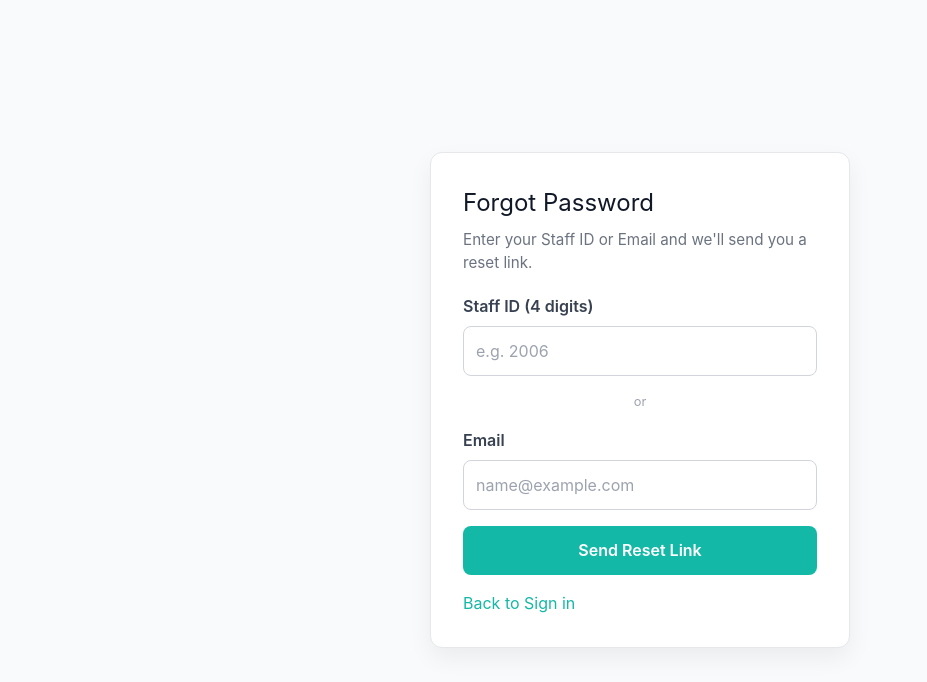
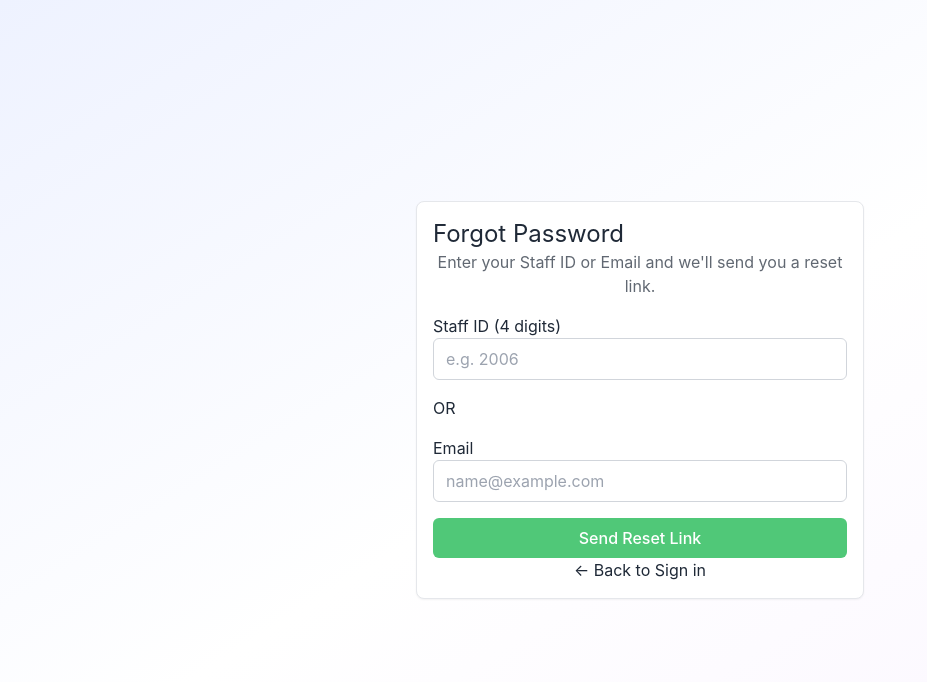
Before and after one commit to wilsonintai76/inspection-management-system, a Vue app in the folder vue-frontend/: page /forgot-password in a window 1280 px wide. Shown: the top 682 px of the page, without its empty margins (0-927 px from the left). Built offline with nearby package versions, Linux system fonts and the light colour scheme.

Commit message:
feat: Apply Tailwind + DaisyUI styling to auth pages (Register, ForgotPassword, VerifyEmail)

```diff
--- a/vue-frontend/src/views/ForgotPassword.vue
+++ b/vue-frontend/src/views/ForgotPassword.vue
@@ -1,29 +1,67 @@
 <template>
-  <div class="auth-page">
-    <div class="card">
-      <h1 class="title">Forgot Password</h1>
-      <p class="subtitle">Enter your Staff ID or Email and we'll send you a reset link.</p>
+  <div class="min-h-screen bg-gradient-to-br from-indigo-50 via-white to-purple-50 flex items-center justify-center p-4">
+    <div class="card w-full max-w-md bg-base-100 shadow-xl">
+      <div class="card-body">
+        <h2 class="card-title text-2xl justify-center">Forgot Password</h2>
+        <p class="text-center opacity-70 mb-4">Enter your Staff ID or Email and we'll send you a reset link.</p>
 
-      <form @submit.prevent="submit" class="form">
-        <div class="form-group">
-          <label>Staff ID (4 digits)</label>
-          <input v-model="staffId" type="text" maxlength="4" pattern="\d{4}" placeholder="e.g. 2006" />
-        </div>
-        <div class="divider">or</div>
-        <div class="form-group">
-          <label>Email</label>
-          <input v-model="email" type="email" placeholder="name@example.com" />
-        </div>
+        <form @submit.prevent="submit" class="space-y-4">
+          <div class="form-control">
+            <label class="label">
+              <span class="label-text">Staff ID (4 digits)</span>
+            </label>
+            <input
+              v-model="staffId"
+              type="text"
+              maxlength="4"
+              pattern="\d{4}"
+              placeholder="e.g. 2006"
+              class="input input-bordered w-full"
+            />
+          </div>
 
-        <button class="btn-primary" :disabled="isSubmitting">{{ isSubmitting ? 'Sending…' : 'Send Reset Link' }}</button>
-        <p v-if="message" class="message">{{ message }}</p>
-        <p v-if="error" class="error">{{ error }}</p>
-      </form>
+          <div class="divider">OR</div>
 
-      <router-link to="/login" class="back-link">Back to Sign in</router-link>
+          <div class="form-control">
+            <label class="label">
+              <span class="label-text">Email</span>
+            </label>
+            <input
+              v-model="email"
+              type="email"
+              placeholder="name@example.com"
+              class="input input-bordered w-full"
+            />
+          </div>
+
+          <button class="btn btn-primary w-full" :disabled="isSubmitting">
+            <span v-if="isSubmitting" class="loading loading-spinner"></span>
+            {{ isSubmitting ? 'Sending…' : 'Send Reset Link' }}
+          </button>
+
+          <div v-if="message" class="alert alert-success">
+            <svg xmlns="http://www.w3.org/2000/svg" class="stroke-current shrink-0 h-6 w-6" fill="none" viewBox="0 0 24 24">
+              <path stroke-linecap="round" stroke-linejoin="round" stroke-width="2" d="M9 12l2 2 4-4m6 2a9 9 0 11-18 0 9 9 0 0118 0z" />
+            </svg>
+            <span>{{ message }}</span>
+          </div>
+
+          <div v-if="error" class="alert alert-error">
+            <svg xmlns="http://www.w3.org/2000/svg" class="stroke-current shrink-0 h-6 w-6" fill="none" viewBox="0 0 24 24">
+              <path stroke-linecap="round" stroke-linejoin="round" stroke-width="2" d="M10 14l2-2m0 0l2-2m-2 2l-2-2m2 2l2 2m7-2a9 9 0 11-18 0 9 9 0 0118 0z" />
+            </svg>
+            <span>{{ error }}</span>
+          </div>
+        </form>
+
+        <div class="divider"></div>
+
+        <router-link to="/login" class="link link-primary text-center block">
+          ← Back to Sign in
+        </router-link>
+      </div>
     </div>
   </div>
-
 </template>
 
 <script setup lang="ts">
@@ -58,21 +96,3 @@ async function submit() {
   }
 }
 </script>
-
-<style scoped>
-.auth-page{display:flex;min-height:100vh;align-items:center;justify-content:center;background:#f9fafb;padding:2rem}
-.card{background:#fff;padding:2rem;border-radius:12px;box-shadow:0 10px 25px rgba(0,0,0,.06);width:100%;max-width:420px}
-.title{margin:0 0 .5rem 0;font-size:1.5rem;color:#111827}
-.subtitle{margin:0 0 1.25rem 0;color:#6b7280;font-size:.95rem}
-.form{display:flex;flex-direction:column;gap:1rem}
-.form-group{display:flex;flex-direction:column;gap:.5rem}
-label{font-weight:600;color:#374151}
-input{padding:.75rem;border:1px solid #d1d5db;border-radius:8px;font-size:1rem}
-.divider{display:flex;align-items:center;justify-content:center;color:#9ca3af;font-size:.8rem}
-.btn-primary{background:#14b8a6;color:#fff;border:none;padding:.8rem;border-radius:8px;font-weight:600;cursor:pointer}
-.btn-primary:disabled{opacity:.6;cursor:not-allowed}
-.message{color:#065f46;font-size:.9rem;margin:.25rem 0 0}
-.error{color:#b91c1c;font-size:.9rem;margin:.25rem 0 0}
-.back-link{display:inline-block;margin-top:1rem;color:#14b8a6;text-decoration:none}
-.back-link:hover{text-decoration:underline}
-</style>
--- a/vue-frontend/src/views/Register.vue
+++ b/vue-frontend/src/views/Register.vue
@@ -1,32 +1,45 @@
 <template>
-  <div class="auth-container">
-    <div class="auth-card">
-      <h2>Create Account</h2>
-      <p class="subtitle">Register for Inspectable</p>
+  <div class="min-h-screen bg-gradient-to-br from-indigo-50 via-white to-purple-50 flex items-center justify-center p-4">
+    <div class="card w-full max-w-2xl bg-base-100 shadow-xl">
+      <div class="card-body">
+        <h2 class="card-title text-3xl justify-center mb-2">Create Account</h2>
+        <p class="text-center opacity-70 mb-6">Register for Inspectable</p>
 
-      <div v-if="successMessage" class="alert alert-success">
-        {{ successMessage }}
+        <div v-if="successMessage" class="alert alert-success mb-4">
+          <svg xmlns="http://www.w3.org/2000/svg" class="stroke-current shrink-0 h-6 w-6" fill="none" viewBox="0 0 24 24">
+            <path stroke-linecap="round" stroke-linejoin="round" stroke-width="2" d="M9 12l2 2 4-4m6 2a9 9 0 11-18 0 9 9 0 0118 0z" />
+          </svg>
+          <span>{{ successMessage }}</span>
         </div>
 
-      <div v-if="errorMessage" class="alert alert-error">
-        {{ errorMessage }}
+        <div v-if="errorMessage" class="alert alert-error mb-4">
+          <svg xmlns="http://www.w3.org/2000/svg" class="stroke-current shrink-0 h-6 w-6" fill="none" viewBox="0 0 24 24">
+            <path stroke-linecap="round" stroke-linejoin="round" stroke-width="2" d="M10 14l2-2m0 0l2-2m-2 2l-2-2m2 2l2 2m7-2a9 9 0 11-18 0 9 9 0 0118 0z" />
+          </svg>
+          <span>{{ errorMessage }}</span>
         </div>
 
-      <form @submit.prevent="handleRegister" v-if="!successMessage">
-        <div class="form-group">
-          <label for="name">Full Name *</label>
+        <form @submit.prevent="handleRegister" v-if="!successMessage" class="space-y-4">
+          <div class="grid grid-cols-1 md:grid-cols-2 gap-4">
+            <div class="form-control">
+              <label class="label" for="name">
+                <span class="label-text">Full Name *</span>
+              </label>
               <input
                 type="text"
                 id="name"
                 v-model="formData.name"
                 placeholder="Enter your full name"
+                class="input input-bordered w-full"
                 required
                 autocomplete="name"
               />
             </div>
 
-        <div class="form-group">
-          <label for="staff_id">Staff ID *</label>
+            <div class="form-control">
+              <label class="label" for="staff_id">
+                <span class="label-text">Staff ID *</span>
+              </label>
               <input
                 type="text"
                 id="staff_id"
@@ -34,38 +47,52 @@
                 placeholder="4-digit Staff ID"
                 pattern="\d{4}"
                 maxlength="4"
+                class="input input-bordered w-full"
                 required
                 autocomplete="off"
               />
-          <small>Must be exactly 4 digits</small>
+              <label class="label">
+                <span class="label-text-alt">Must be exactly 4 digits</span>
+              </label>
+            </div>
           </div>
 
-        <div class="form-group">
-          <label for="email">Institutional Email *</label>
+          <div class="grid grid-cols-1 md:grid-cols-2 gap-4">
+            <div class="form-control">
+              <label class="label" for="email">
+                <span class="label-text">Institutional Email *</span>
+              </label>
               <input
                 type="email"
                 id="email"
                 v-model="formData.email"
                 placeholder="your.name@institution.edu"
+                class="input input-bordered w-full"
                 required
                 autocomplete="email"
               />
             </div>
 
-        <div class="form-group">
-          <label for="phone">Phone Number</label>
+            <div class="form-control">
+              <label class="label" for="phone">
+                <span class="label-text">Phone Number</span>
+              </label>
               <input
                 type="tel"
                 id="phone"
                 v-model="formData.phone"
                 placeholder="+1234567890"
+                class="input input-bordered w-full"
                 autocomplete="tel"
               />
             </div>
+          </div>
 
-        <div class="form-group">
-          <label for="department">Department</label>
-          <select id="department" v-model="formData.department_id">
+          <div class="form-control">
+            <label class="label" for="department">
+              <span class="label-text">Department</span>
+            </label>
+            <select id="department" v-model="formData.department_id" class="select select-bordered w-full">
               <option value="">Select Department (Optional)</option>
               <option v-for="dept in departments" :key="dept.id" :value="dept.id">
                 {{ dept.name }}
@@ -73,37 +100,50 @@
             </select>
           </div>
 
-        <div class="form-group">
-          <label for="password">Password *</label>
+          <div class="grid grid-cols-1 md:grid-cols-2 gap-4">
+            <div class="form-control">
+              <label class="label" for="password">
+                <span class="label-text">Password *</span>
+              </label>
               <input
                 type="password"
                 id="password"
                 v-model="formData.password"
                 placeholder="Minimum 8 characters"
+                class="input input-bordered w-full"
                 required
                 autocomplete="new-password"
               />
             </div>
 
-        <div class="form-group">
-          <label for="confirm_password">Confirm Password *</label>
+            <div class="form-control">
+              <label class="label" for="confirm_password">
+                <span class="label-text">Confirm Password *</span>
+              </label>
               <input
                 type="password"
                 id="confirm_password"
                 v-model="formData.confirm_password"
                 placeholder="Re-enter password"
+                class="input input-bordered w-full"
                 required
                 autocomplete="new-password"
               />
             </div>
+          </div>
 
-        <button type="submit" class="btn-primary" :disabled="loading">
+          <button type="submit" class="btn btn-primary w-full" :disabled="loading">
+            <span v-if="loading" class="loading loading-spinner"></span>
             {{ loading ? 'Creating Account...' : 'Register' }}
           </button>
         </form>
 
-      <div class="auth-footer">
-        <p>Already have an account? <router-link to="/login">Log in</router-link></p>
+        <div class="divider"></div>
+
+        <p class="text-center">
+          Already have an account?
+          <router-link to="/login" class="link link-primary">Log in</router-link>
+        </p>
       </div>
     </div>
   </div>
--- a/vue-frontend/src/views/VerifyEmail.vue
+++ b/vue-frontend/src/views/VerifyEmail.vue
@@ -1,32 +1,44 @@
 <template>
-  <div class="verify-container">
-    <div class="verify-card">
-      <div v-if="loading" class="loading">
-        <div class="spinner"></div>
-        <p>Verifying your email...</p>
-      </div>
+  <div class="min-h-screen bg-gradient-to-br from-indigo-50 via-white to-purple-50 flex items-center justify-center p-4">
+    <div class="card w-full max-w-md bg-base-100 shadow-xl">
+      <div class="card-body items-center text-center">
+        <div v-if="loading" class="flex flex-col items-center gap-4">
+          <span class="loading loading-spinner loading-lg text-primary"></span>
+          <p class="text-lg">Verifying your email...</p>
+        </div>
 
-      <div v-else-if="success" class="success">
-        <div class="icon-success">✓</div>
-        <h2>Email Verified!</h2>
-        <p>Welcome to Inspectable, {{ userName }}!</p>
-        <div class="staff-id-box">
-          <p class="label">Your Staff ID</p>
-          <p class="staff-id">{{ staffId }}</p>
+        <div v-else-if="success" class="flex flex-col items-center gap-4">
+          <div class="rounded-full bg-success text-success-content w-16 h-16 flex items-center justify-center text-3xl">
+            ✓
+          </div>
+          <h2 class="card-title text-2xl">Email Verified!</h2>
+          <p class="text-lg">Welcome to Inspectable, {{ userName }}!</p>
+          <div class="alert alert-info w-full">
+            <svg xmlns="http://www.w3.org/2000/svg" fill="none" viewBox="0 0 24 24" class="stroke-current shrink-0 w-6 h-6">
+              <path stroke-linecap="round" stroke-linejoin="round" stroke-width="2" d="M13 16h-1v-4h-1m1-4h.01M21 12a9 9 0 11-18 0 9 9 0 0118 0z"></path>
+            </svg>
+            <div>
+              <div class="text-sm font-semibold">Your Staff ID</div>
+              <div class="text-2xl font-bold">{{ staffId }}</div>
+            </div>
+          </div>
+          <p class="opacity-70">You can now log in using your Staff ID and password.</p>
+          <router-link to="/login" class="btn btn-primary w-full mt-4">Go to Login</router-link>
         </div>
-        <p class="info">You can now log in using your Staff ID and password.</p>
-        <router-link to="/login" class="btn-primary">Go to Login</router-link>
-      </div>
 
-      <div v-else-if="error" class="error">
-        <div class="icon-error">✕</div>
-        <h2>Verification Failed</h2>
-        <p>{{ errorMessage }}</p>
-        <div class="actions">
-          <router-link to="/login" class="btn-secondary">Back to Login</router-link>
-          <button v-if="canResend" @click="resendVerification" class="btn-primary" :disabled="resending">
-            {{ resending ? 'Sending...' : 'Resend Verification Email' }}
-          </button>
+        <div v-else-if="error" class="flex flex-col items-center gap-4">
+          <div class="rounded-full bg-error text-error-content w-16 h-16 flex items-center justify-center text-3xl">
+            ✕
+          </div>
+          <h2 class="card-title text-2xl">Verification Failed</h2>
+          <p class="opacity-70">{{ errorMessage }}</p>
+          <div class="flex flex-col gap-2 w-full mt-4">
+            <router-link to="/login" class="btn btn-outline w-full">Back to Login</router-link>
+            <button v-if="canResend" @click="resendVerification" class="btn btn-primary w-full" :disabled="resending">
+              <span v-if="resending" class="loading loading-spinner"></span>
+              {{ resending ? 'Sending...' : 'Resend Verification Email' }}
+            </button>
+          </div>
         </div>
       </div>
     </div>
```
Lines whose indentation alone changed are shown as unchanged.
